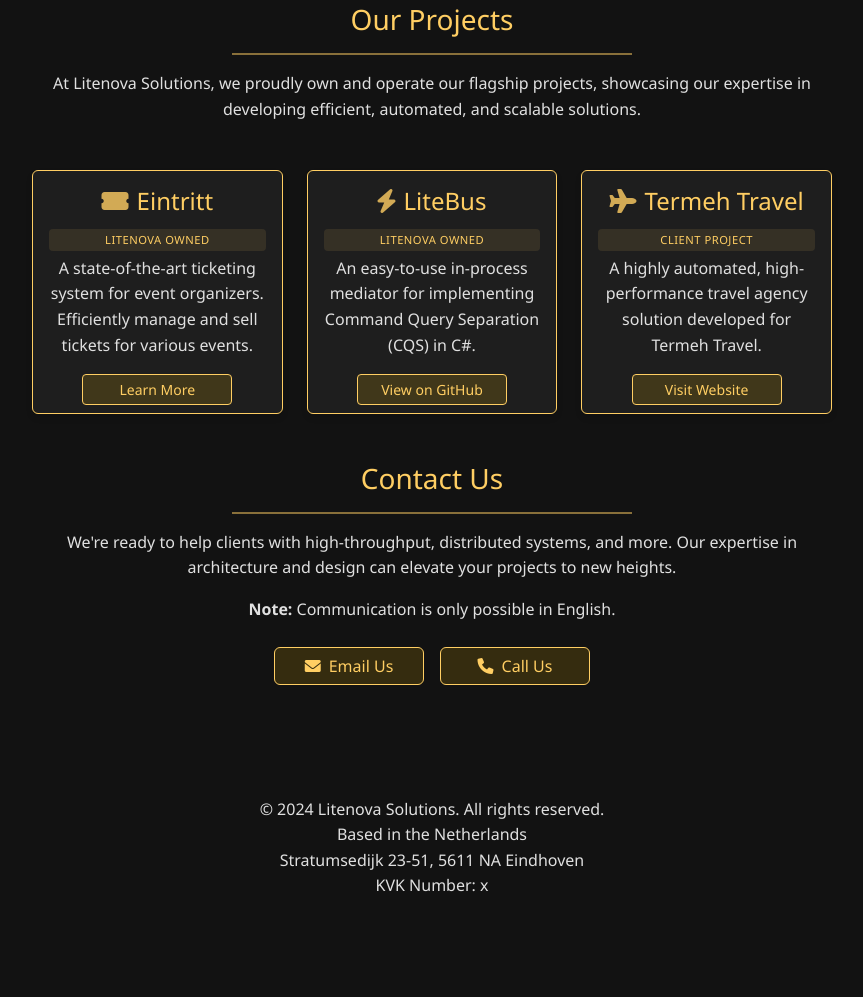
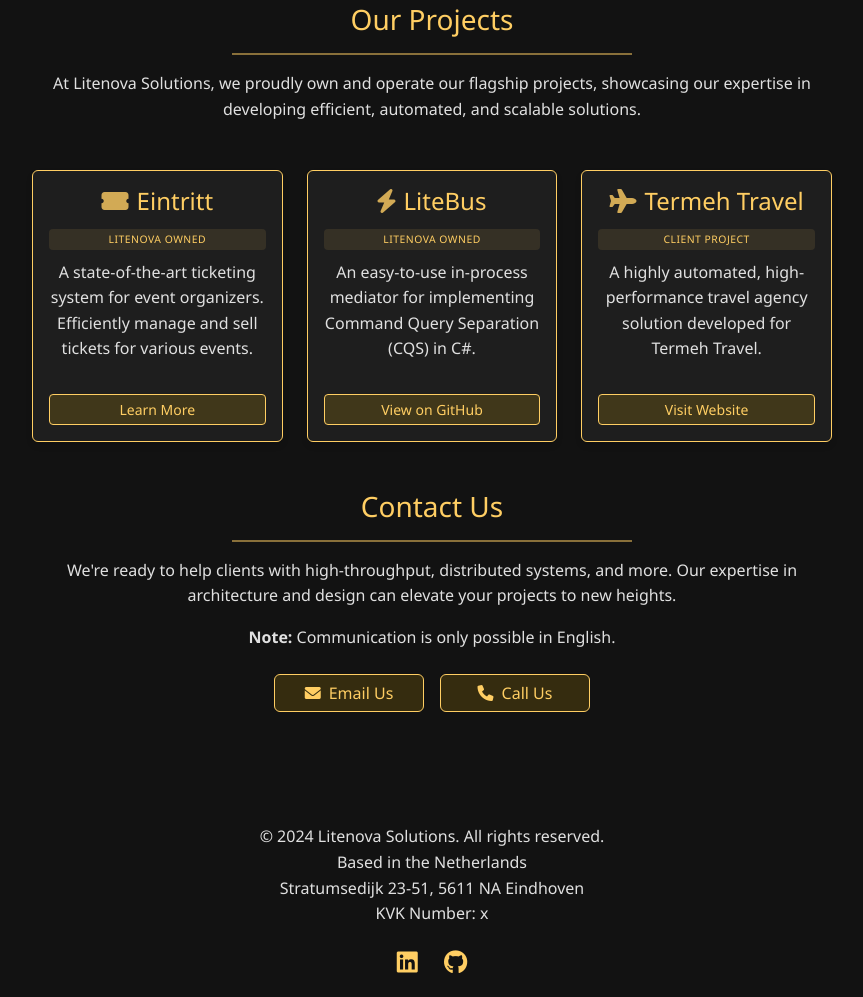
Before and after one commit to Litenova-Solutions/litenova-solutions.github.io, a plain HTML site: page index.html in a window 1280 px wide. Shown: the part 620-1617 px from the top of the page, without its empty margins (208-1071 px from the left). Before the commit the page ends 1535 px from the top, so only its background shows below. Drawn offline with nearby package versions, Linux system fonts and the light colour scheme.

Commit message:
Update index.html

```diff
--- a/index.html
+++ b/index.html
@@ -139,7 +139,7 @@
         }
 
         .project-label {
-            font-size: 0.7rem;
+            font-size: 0.65rem;
             background-color: rgba(255, 206, 99, 0.1);
             color: var(--litenova-gold);
             padding: 2px 6px;
@@ -148,7 +148,7 @@
             letter-spacing: 0.5px;
             display: inline-block;
             margin-top: 5px;
-            margin-bottom: 5px;
+            margin-bottom: 10px;
         }
 
         .card {
@@ -169,7 +169,38 @@
         .card-footer {
             background-color: transparent;
             border-top: none;
-            padding-top: 0;
+            padding: 1rem;
+        }
+
+        .btn-litenova-muted {
+            background-color: var(--litenova-muted-gold);
+            color: var(--litenova-gold);
+            border: 1px solid var(--litenova-gold);
+            transition: all 0.3s ease;
+        }
+
+        .btn-litenova-muted:hover {
+            background-color: var(--litenova-gold);
+            color: var(--litenova-dark);
+        }
+
+        .btn-project {
+            width: 100%;
+        }
+
+        .social-links {
+            margin-top: 1rem;
+        }
+
+        .social-links a {
+            color: var(--litenova-gold);
+            font-size: 1.5rem;
+            margin: 0 10px;
+            transition: color 0.3s ease;
+        }
+
+        .social-links a:hover {
+            color: #e6b000;
         }
     </style>
 </head>
@@ -235,9 +266,9 @@
                                     <p class="card-text">A state-of-the-art ticketing system for event organizers.
                                         Efficiently manage and sell tickets for various events.</p>
                                 </div>
-                                <div class="card-footer text-center">
+                                <div class="card-footer">
                                     <a href="https://eintritt.io" target="_blank" rel="noopener noreferrer"
-                                        class="btn btn-sm btn-litenova-muted">Learn More</a>
+                                        class="btn btn-sm btn-litenova-muted btn-project">Learn More</a>
                                 </div>
                             </div>
                         </div>
@@ -252,10 +283,10 @@
                                         Query
                                         Separation (CQS) in C#.</p>
                                 </div>
-                                <div class="card-footer text-center">
+                                <div class="card-footer">
                                     <a href="https://github.com/litenova/LiteBus/" target="_blank"
-                                        rel="noopener noreferrer" class="btn btn-sm btn-litenova-muted">View on
-                                        GitHub</a>
+                                        rel="noopener noreferrer" class="btn btn-sm btn-litenova-muted btn-project">View
+                                        on GitHub</a>
                                 </div>
                             </div>
                         </div>
@@ -269,15 +300,14 @@
                                     <p class="card-text">A highly automated, high-performance travel agency solution
                                         developed for Termeh Travel.</p>
                                 </div>
-                                <div class="card-footer text-center">
+                                <div class="card-footer">
                                     <a href="https://termehtravel.com" target="_blank" rel="noopener noreferrer"
-                                        class="btn btn-sm btn-litenova-muted">Visit Website</a>
+                                        class="btn btn-sm btn-litenova-muted btn-project">Visit Website</a>
                                 </div>
                             </div>
                         </div>
                     </div>
                 </div>
-
 
                 <div class="fade-in">
                     <h2 class="h3 mb-3 text-litenova-gold">Contact Us</h2>
@@ -303,6 +333,16 @@
         <p class="mb-0">Based in the Netherlands</p>
         <p class="mb-0">Stratumsedijk 23-51, 5611 NA Eindhoven</p>
         <p class="mb-0">KVK Number: x</p>
+        <div class="social-links">
+            <a href="https://www.linkedin.com/company/litenova/" target="_blank" rel="noopener noreferrer"
+                aria-label="LinkedIn">
+                <i class="fab fa-linkedin" aria-hidden="true"></i>
+            </a>
+            <a href="https://github.com/Litenova-Solutions" target="_blank" rel="noopener noreferrer"
+                aria-label="GitHub">
+                <i class="fab fa-github" aria-hidden="true"></i>
+            </a>
+        </div>
     </footer>
 
     <script src="https://cdn.jsdelivr.net/npm/bootstrap@5.3.3/dist/js/bootstrap.bundle.min.js"></script>
```
